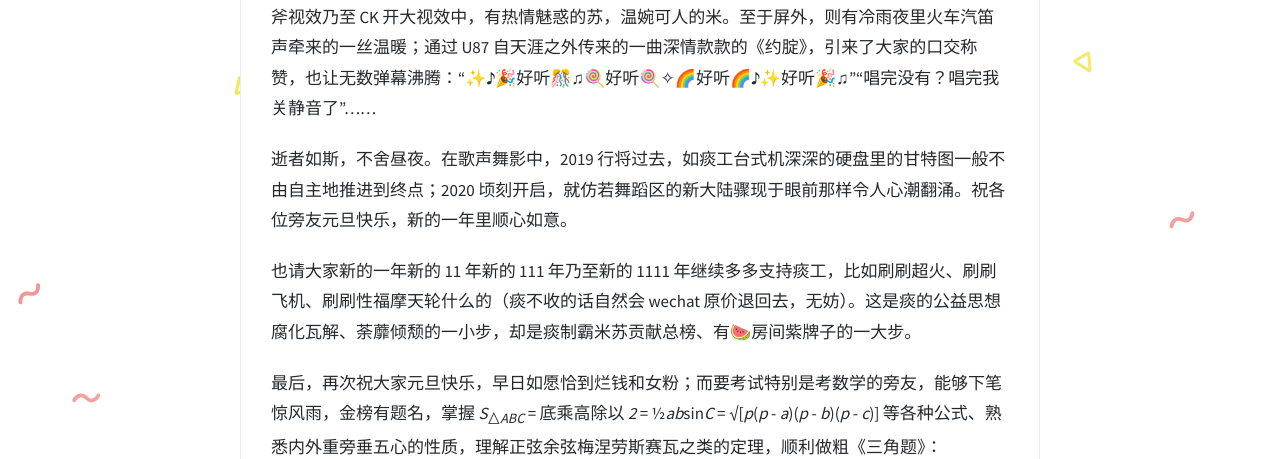
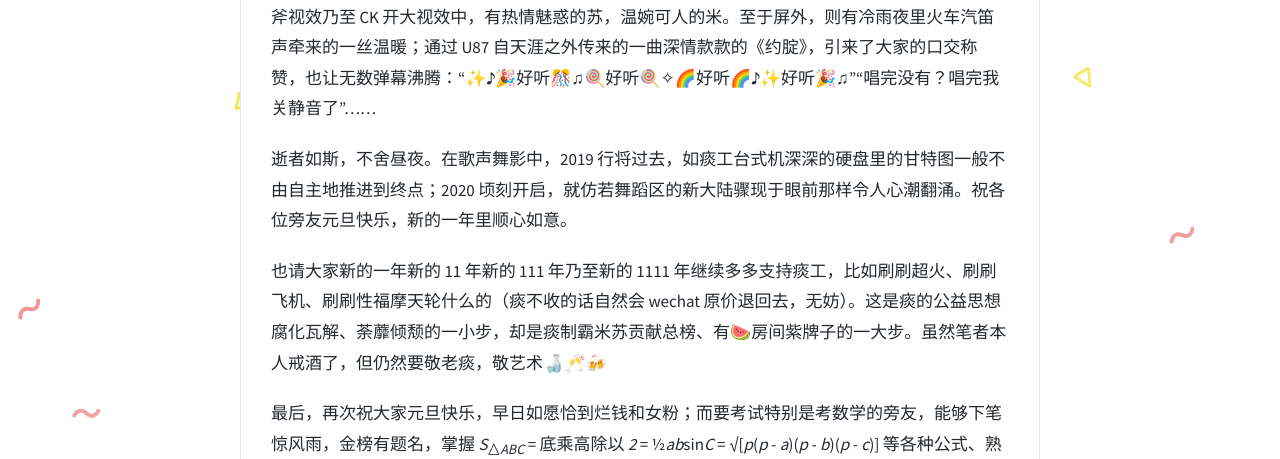
Before and after one commit to grandtanfans/grandtanfans.github.io, a Jekyll site: the page built from _posts/2019-12-31-happy-new-year.md, in a window 1280 px wide and 900 px high, scrolled down 783 px, cut to the strip 0-459 px from the top of the window. Built offline with Jekyll 4.4.1, drawn with Linux system fonts in a browser that asks for light colours; comment, search, counter and statistics services are not loaded.

Commit message:
feat: update

```diff
--- a/_posts/2019-12-31-happy-new-year.md
+++ b/_posts/2019-12-31-happy-new-year.md
@@ -18,7 +18,7 @@ tags: 节日祝福
 
 逝者如斯，不舍昼夜。在歌声舞影中，2019 行将过去，如痰工台式机深深的硬盘里的甘特图一般不由自主地推进到终点；2020 顷刻开启，就仿若舞蹈区的新大陆骤现于眼前那样令人心潮翻涌。祝各位旁友元旦快乐，新的一年里顺心如意。
 
-也请大家新的一年新的 11 年新的 111 年乃至新的 1111 年继续多多支持痰工，比如刷刷超火、刷刷飞机、刷刷性福摩天轮什么的（痰不收的话自然会 wechat 原价退回去，无妨）。这是痰的公益思想腐化瓦解、荼蘼倾颓的一小步，却是痰制霸米苏贡献总榜、有🍉房间紫牌子的一大步。
+也请大家新的一年新的 11 年新的 111 年乃至新的 1111 年继续多多支持痰工，比如刷刷超火、刷刷飞机、刷刷性福摩天轮什么的（痰不收的话自然会 wechat 原价退回去，无妨）。这是痰的公益思想腐化瓦解、荼蘼倾颓的一小步，却是痰制霸米苏贡献总榜、有🍉房间紫牌子的一大步。虽然笔者本人戒酒了，但仍然要敬老痰，敬艺术🍶🥂🍻
 
 最后，再次祝大家元旦快乐，早日如愿恰到烂钱和女粉；而要考试特别是考数学的旁友，能够下笔惊风雨，金榜有题名，掌握 *S*<sub>△<i>ABC</i></sub> = 底乘高除以 *2* = ½<i>ab</i>sin*C* = √[<i>p</i>(*p* - *a*)(*p* - *b*)(*p* - *c*)] 等各种公式、熟悉内外重旁垂五心的性质，理解正弦余弦梅涅劳斯赛瓦之类的定理，顺利做粗《三角题》：
 
```
